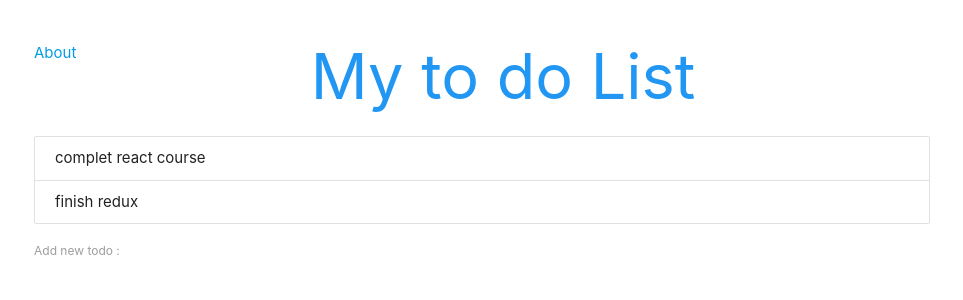
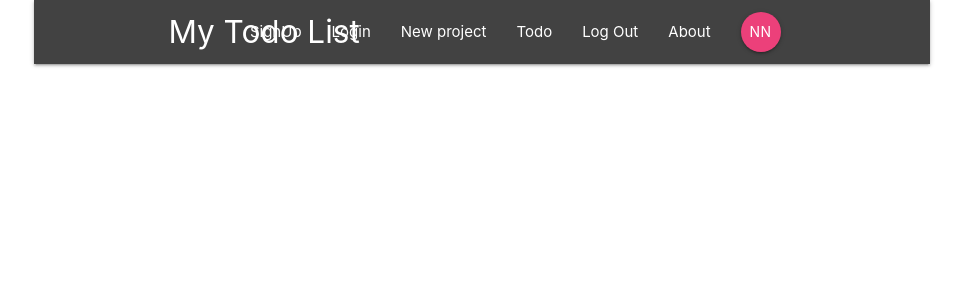
Before and after one commit to salahED/TodoList-ReactAPP, a React (Create React App) app: page / in a window 1280 px wide. Shown: the top 300 px of the page, without its empty margins (158-1121 px from the left). Built offline with nearby package versions, Linux system fonts and the light colour scheme.

Commit message:
added navbar for everything

```diff
--- a/src/App.js
+++ b/src/App.js
@@ -1,41 +1,18 @@
 import React, { Component } from "react";
-import Todos from "./todos";
-import AddTodo from "./AddForm";
 import { BrowserRouter, Route } from "react-router-dom";
-import About from "./About";
+import Todo from "./component/layout/Todo";
+import About from "./component/layout/About";
+import Navbar from "./component/layout/Navbar";
 class App extends Component {
-  state = {
-    todos: [
-      { id: 1, content: "complet react course" },
-      { id: 2, content: "finish redux" }
-    ]
-  };
-  deleteTodo = id => {
-    const todos = this.state.todos.filter(todo => {
-      return todo.id !== id;
-    });
-    this.setState({
-      todos
-    });
-  };
-  addTodo = todo => {
-    todo.id = this.state.todos.length + 1;
-    let todos = [...this.state.todos, todo];
-    this.setState({
-      todos: todos
-    });
-  };
   render() {
     return (
       <BrowserRouter>
         <div className="todo-app container">
           <Route exact path="/">
-            <a className="left" href="/about">
-              About
-            </a>
-            <h1 className="center blue-text">My to do List</h1>
-            <Todos todos={this.state.todos} deleteTodo={this.deleteTodo} />
-            <AddTodo addTodo={this.addTodo} />
+            <Navbar />
+          </Route>
+          <Route exact path="/todo">
+            <Todo />
           </Route>
           <Route exact path="/about">
             <About />
--- a/src/todos.js
+++ b/src/component/Todos/todos.js
@@ -1,5 +1,5 @@
 import React from "react";
-import "./App.css";
+import "../../App.css";
 const Todos = ({ todos, deleteTodo }) => {
   const todoList = todos.length ? (
     todos.map(todo => {
--- a/src/about.js
+++ b/src/component/layout/About.js
@@ -3,7 +3,7 @@ import React from "react";
 const About = () => {
   return (
     <div className="todo-app container">
-      <a className="left" href="/">
+      <a className="right" href="/">
         Home
       </a>
       <h2 className="center blue-text"> About </h2>
--- a/src/component/layout/Navbar.js
+++ b/src/component/layout/Navbar.js
@@ -0,0 +1,19 @@
+import React from "react";
+import { Link } from "react-router-dom";
+import SignedInLinks from "./SingedInLinks";
+import SignedOutLinks from "./SingedOutLinks";
+
+const Navbar = () => {
+  return (
+    <nav className="nav-wrapper grey darken-3">
+      <div className="container">
+        <Link to="/" className="brand-logo">
+          My Todo List
+        </Link>
+        <SignedInLinks />
+        <SignedOutLinks />
+      </div>
+    </nav>
+  );
+};
+export default Navbar;
--- a/src/component/layout/SingedInLinks.js
+++ b/src/component/layout/SingedInLinks.js
@@ -0,0 +1,27 @@
+import React from "react";
+import { NavLink } from "react-router-dom";
+
+const SingedInLinks = () => {
+  return (
+    <ul className="right">
+      <li>
+        <NavLink to="/">New project</NavLink>
+      </li>
+      <li>
+        <NavLink to="/todo">Todo</NavLink>{" "}
+      </li>
+      <li>
+        <NavLink to="/">Log Out</NavLink>
+      </li>
+      <li>
+        <NavLink to="/about">About</NavLink>{" "}
+      </li>
+      <li>
+        <NavLink to="/" className="btn btn-floating pink lighten-1">
+          NN
+        </NavLink>{" "}
+      </li>
+    </ul>
+  );
+};
+export default SingedInLinks;
--- a/src/component/layout/SingedOutLinks.js
+++ b/src/component/layout/SingedOutLinks.js
@@ -0,0 +1,16 @@
+import React from "react";
+import { NavLink } from "react-router-dom";
+
+const SingedOutLinks = () => {
+  return (
+    <ul className="right">
+      <li>
+        <NavLink to="/">SignUp</NavLink>
+      </li>
+      <li>
+        <NavLink to="/">Login</NavLink>
+      </li>
+    </ul>
+  );
+};
+export default SingedOutLinks;
--- /dev/null
+++ b/src/component/layout/Todo.js
@@ -0,0 +1,36 @@
+import React, { Component } from "react";
+import Todos from "../Todos/todos";
+import AddTodo from "../Todos/AddForm";
+class Todo extends Component {
+  state = {
+    todos: [
+      { id: 1, content: "complet react course" },
+      { id: 2, content: "finish redux" }
+    ]
+  };
+  deleteTodo = id => {
+    const todos = this.state.todos.filter(todo => {
+      return todo.id !== id;
+    });
+    this.setState({
+      todos
+    });
+  };
+  addTodo = todo => {
+    todo.id = this.state.todos.length + 1;
+    let todos = [...this.state.todos, todo];
+    this.setState({
+      todos: todos
+    });
+  };
+  render() {
+    return (
+      <div>
+        <h4 className="top-left blue-text">My List : </h4>
+        <Todos todos={this.state.todos} deleteTodo={this.deleteTodo} />
+        <AddTodo addTodo={this.addTodo} />
+      </div>
+    );
+  }
+}
+export default Todo;
```
Also changed, not shown: src/component/Todos/AddForm.js (renamed from src/AddForm.js).
